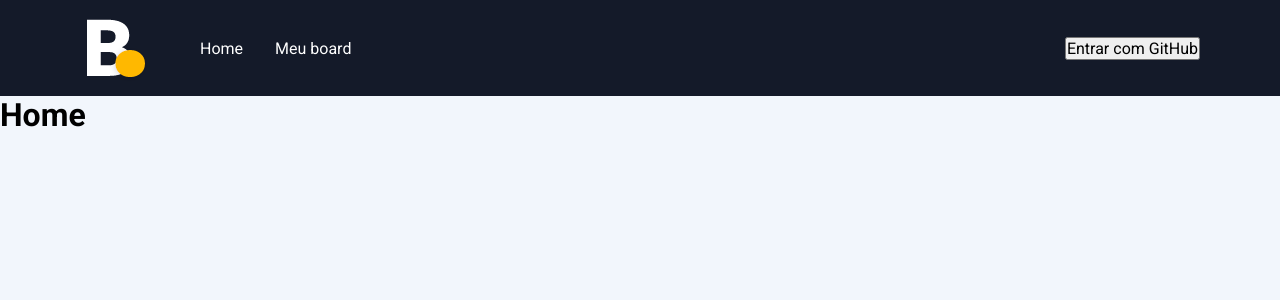
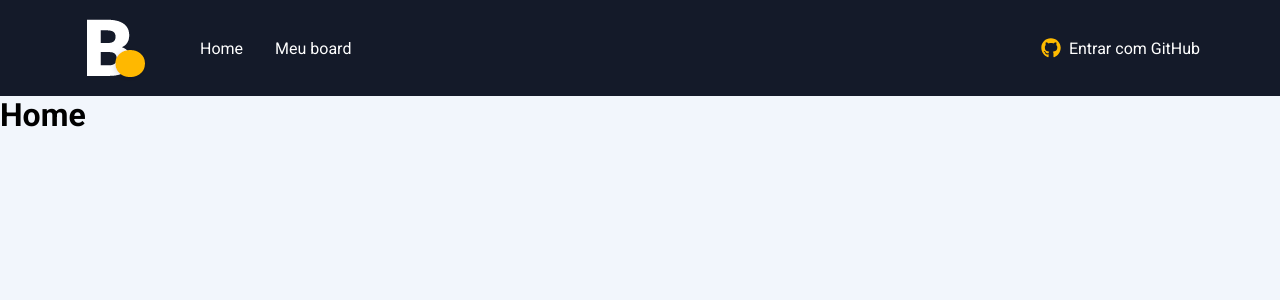
Before and after one commit to calebesg/board, a Next.js app: page / in a window 1280 px wide. Shown: the top 300 px of the page. Built offline with nearby package versions, Linux system fonts and the light colour scheme.

Commit message:
create auth button

```diff
--- a/package.json
+++ b/package.json
@@ -12,6 +12,7 @@
     "next": "12.2.3",
     "react": "18.2.0",
     "react-dom": "18.2.0",
+    "react-icons": "^4.4.0",
     "sass": "^1.54.0"
   },
   "devDependencies": {
--- /dev/null
+++ b/src/components/AuthButton/index.tsx
@@ -0,0 +1,36 @@
+import { FaGithub } from 'react-icons/fa'
+import { FiX } from 'react-icons/fi'
+
+import styles from './styles.module.scss'
+
+export function AuthButton() {
+  const session = false
+
+  function renderContentUnLogged() {
+    return (
+      <>
+        <FaGithub color="#FFBB00" />
+        Entrar com GitHub
+      </>
+    )
+  }
+
+  function renderContentLogged() {
+    return (
+      <>
+        <img
+          src="https://avatars.githubusercontent.com/u/36782514?v=4"
+          alt="avatar"
+        />
+        Calebe Souza
+        <FiX color="#737380" />
+      </>
+    )
+  }
+
+  return (
+    <button type="button" className={styles.authButton}>
+      {session ? renderContentLogged() : renderContentUnLogged()}
+    </button>
+  )
+}
--- /dev/null
+++ b/src/components/AuthButton/styles.module.scss
@@ -0,0 +1,23 @@
+.authButton {
+  background: transparent;
+  border: none;
+  display: flex;
+  align-items: center;
+  gap: 0.5rem;
+  color: white;
+  transition: filter 0.1s ease-out;
+
+  img {
+    width: 2.25rem;
+    height: 2.25rem;
+    border-radius: 50%;
+  }
+
+  &:hover {
+    filter: brightness(0.8);
+  }
+
+  svg {
+    font-size: 1.25rem;
+  }
+}
--- a/src/components/Header/index.tsx
+++ b/src/components/Header/index.tsx
@@ -1,4 +1,5 @@
 import Link from 'next/link'
+import { AuthButton } from '../AuthButton'
 import styles from './styles.module.scss'
 
 export function Header() {
@@ -18,7 +19,7 @@ export function Header() {
           </Link>
         </nav>
 
-        <button>Entrar com GitHub</button>
+        <AuthButton />
       </div>
     </header>
   )
--- a/src/components/Header/styles.module.scss
+++ b/src/components/Header/styles.module.scss
@@ -26,6 +26,12 @@
     a {
       color: #fff;
       padding: 0.25rem 0.5rem;
+
+      transition: filter 0.1s ease-out;
+
+      &:hover {
+        filter: brightness(0.8);
+      }
     }
   }
 }
```
Also changed, not shown: 1 other file (tests, documents, lock files or other folders).
